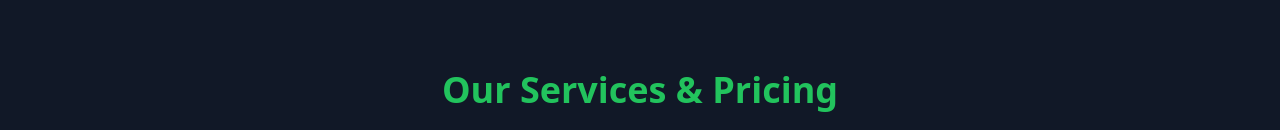
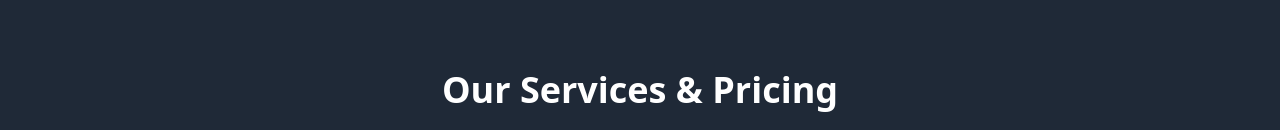
Before and after one commit to zencoder01/clinzed-green-future, a React (Vite) app: page / in a window 1280 px wide. Shown: the part 810-940 px from the top of the page. Built offline with nearby package versions, Linux system fonts and the light colour scheme.

Commit message:
Rearrange sections for better UX
Move the "Our Services & Pricing" section to the top of the page.

```diff
--- a/src/pages/Index.tsx
+++ b/src/pages/Index.tsx
@@ -1,9 +1,8 @@
 
 import Header from '@/components/Header';
 import HeroSection from '@/components/HeroSection';
-import ServicesSection from '@/components/ServicesSection';
+import PricingSection from '@/components/PricingSection';
 import AboutSection from '@/components/AboutSection';
-import PricingSection from '@/components/PricingSection';
 import ImpactSection from '@/components/ImpactSection';
 import ContactSection from '@/components/ContactSection';
 import Footer from '@/components/Footer';
@@ -13,9 +12,8 @@ const Index = () => {
     <div className="min-h-screen">
       <Header />
       <HeroSection />
-      <ServicesSection />
+      <PricingSection />
       <AboutSection />
-      <PricingSection />
       <ImpactSection />
       <ContactSection />
       <Footer />
```
